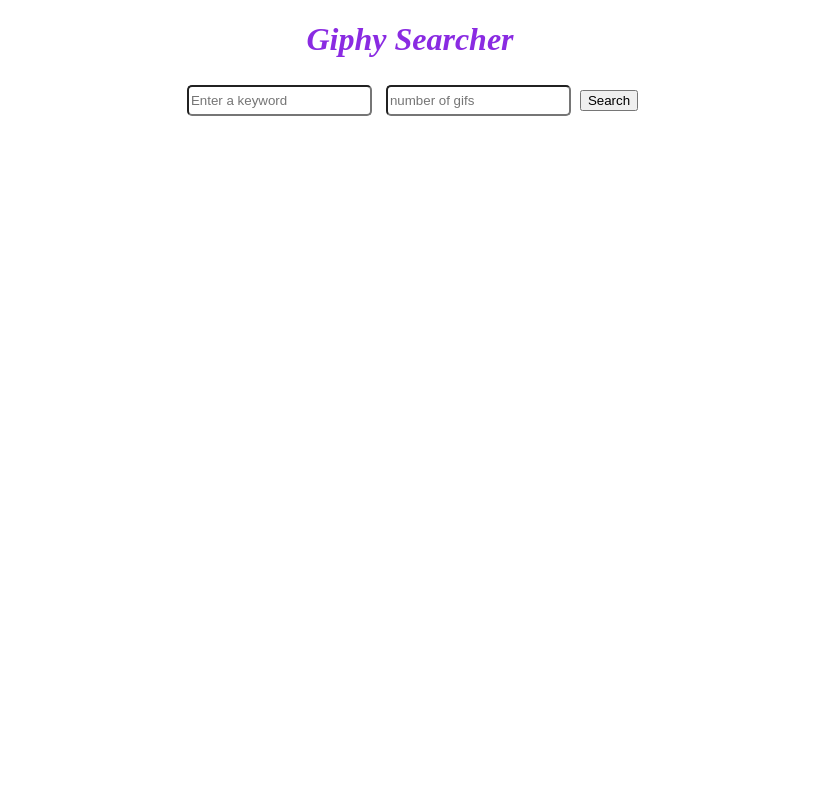
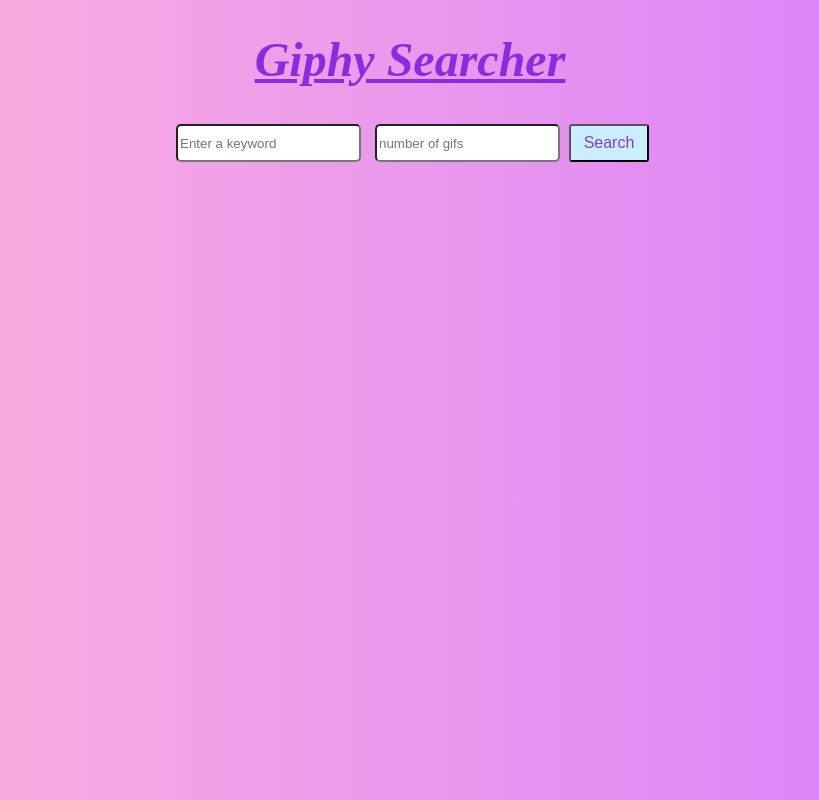
Before and after one commit to faheem102/Giphy_Searcher, a plain HTML site: page index.html in a window 1280 px wide. Shown: the whole page, without its empty margins (230-1049 px from the left). Drawn offline with Linux system fonts and the light colour scheme.

Commit message:
styles added to the UI

```diff
--- a/styles.css
+++ b/styles.css
@@ -1,3 +1,7 @@
+body{
+    margin: 0;
+    background-image: linear-gradient(to right, #FFB6D9, #D67BFF);
+}
 .giphy-searcher {
     text-align: center;
 }
@@ -5,6 +9,9 @@
 .giphy-heading {
     color: blueviolet;
     font-style: italic;
+    font-size: 3rem;
+    text-decoration: underline;
+
 }
 
 .giphy-display {
@@ -18,16 +25,16 @@
 input {
     display: inline-block;
     margin: 5px;
-    height: 25px;
+    height: 2rem;
     border-radius: 5px;
 }
 
-#giphy-button {
-    height: 2rem;
+button {
+    height: 2.4rem;
     width: 5rem;
     border-radius: 3px;
-    background-color: #004d99;
-    color: beige;
+    background-color: #CAEDFF;
+    color: #793FDF;
     font-size: 1rem;
 
 }
```
